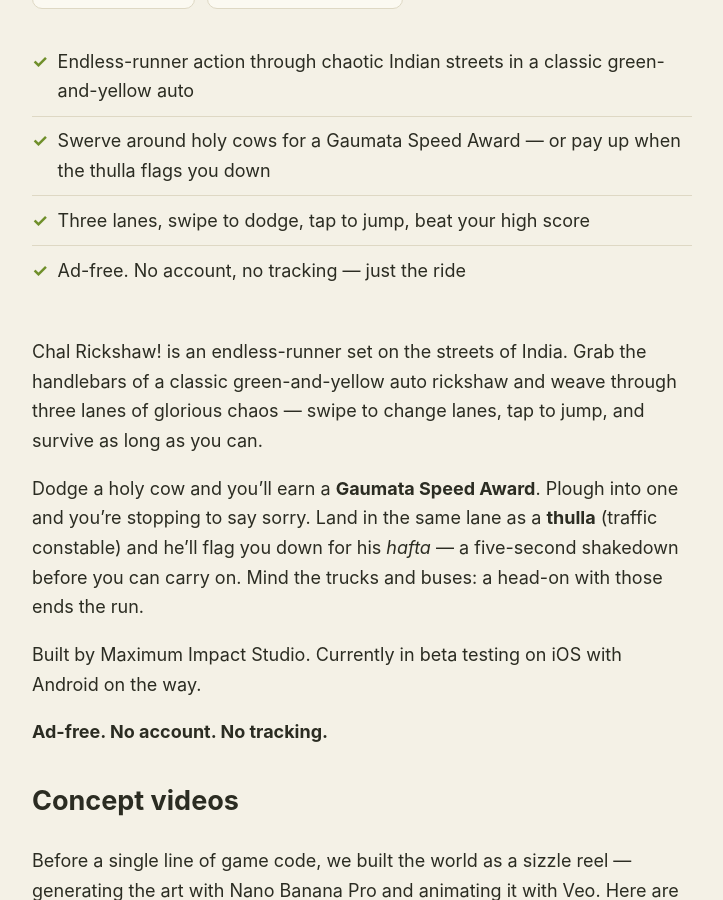
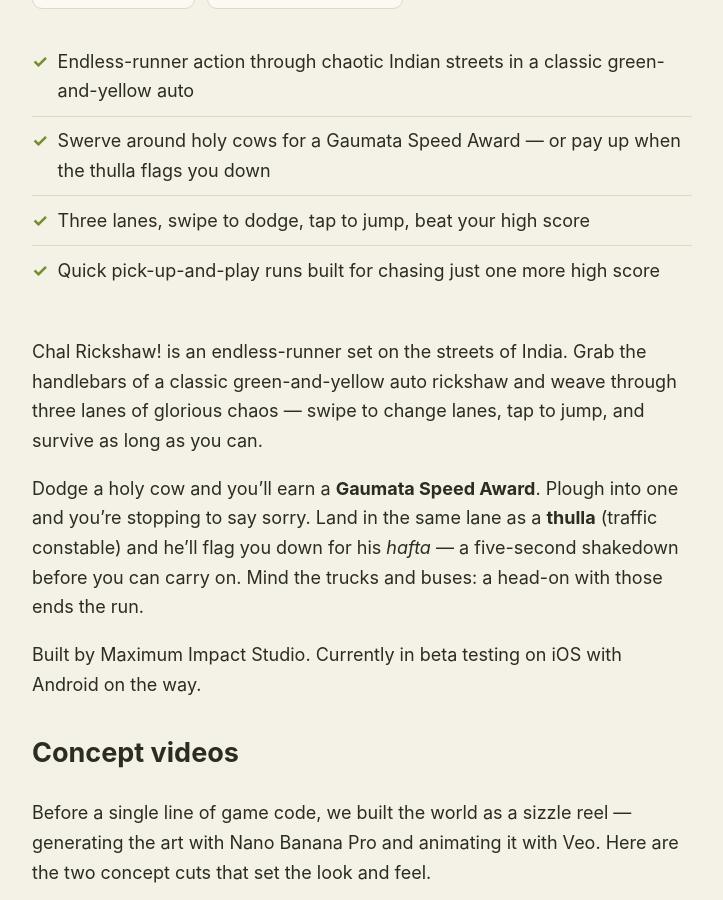
Before and after one commit to arunjeetsingh/maximum-impact-studio, a Jekyll site: the page built from chal-rickshaw/index.md, in a window 1280 px wide and 900 px high, scrolled down 329 px. Shown: the whole window, without its empty margins (278-1001 px from the left). Built offline with Jekyll 4.4.1, drawn with Linux system fonts in a browser that asks for light colours.

Commit message:
chore(chal-rickshaw): drop ad-free/no-tracking marketing claims
Game will be monetized with ads + in-app purchases, so remove the
contradictory 'Ad-free. No account. No tracking.' tagline from the
product page and replace the matching catalog feature bullet with a
neutral gameplay line. Privacy policy already documents ads/analytics
and is left unchanged.

```diff
--- a/_data/apps.yml
+++ b/_data/apps.yml
@@ -59,4 +59,4 @@
     - "Endless-runner action through chaotic Indian streets in a classic green-and-yellow auto"
     - "Swerve around holy cows for a Gaumata Speed Award — or pay up when the thulla flags you down"
     - "Three lanes, swipe to dodge, tap to jump, beat your high score"
-    - "Ad-free. No account, no tracking — just the ride"
+    - "Quick pick-up-and-play runs built for chasing just one more high score"
--- a/chal-rickshaw/index.md
+++ b/chal-rickshaw/index.md
@@ -19,8 +19,6 @@
 
 Built by Maximum Impact Studio. Currently in beta testing on iOS
 with Android on the way.
-
-**Ad-free. No account. No tracking.**
 
 ## Concept videos
 
```
